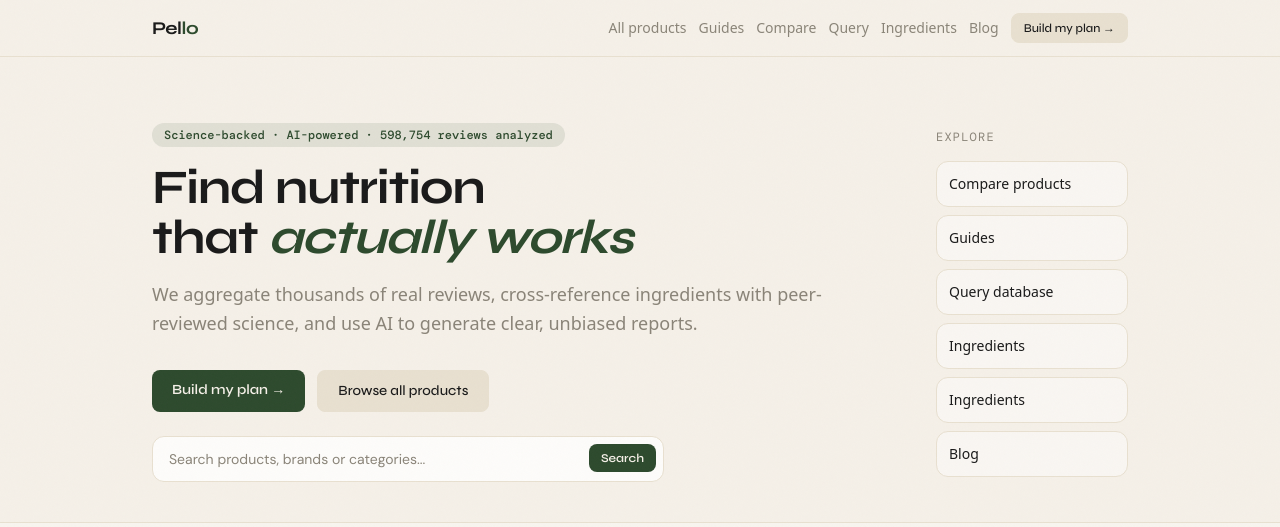
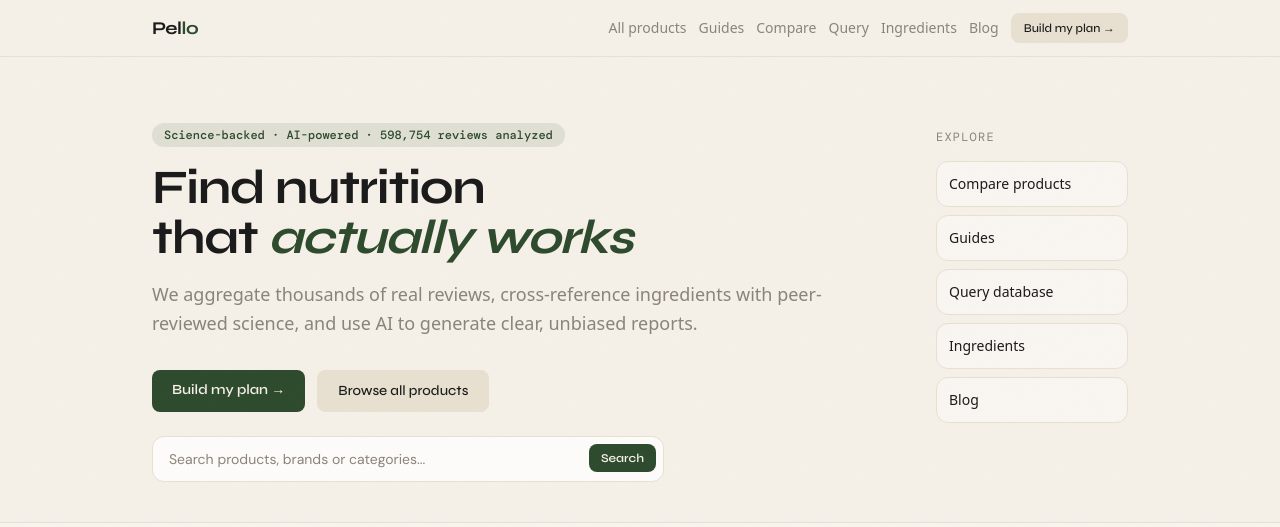
Before and after one commit to Nutrev/pello-nutrition, a Next.js app: page / in a window 1280 px wide. Shown: the top 527 px of the page. Built offline with nearby package versions, Linux system fonts and the light colour scheme.

Commit message:
Fix duplicate Ingredients in explore links

```diff
--- a/app/page.tsx
+++ b/app/page.tsx
@@ -155,7 +155,6 @@ export default function HomePage() {
               { href: "/guides", label: "Guides", desc: "Calculators + science" },
               { href: "/query", label: "Query database", desc: "Bloomberg Terminal" },
               { href: "/ingredients", label: "Ingredients", desc: "Encyclopedia" },
-              { href: "/ingredients", label: "Ingredients" },
               { href: "/blog", label: "Blog", desc: "Articles & guides" },
             ].map((link) => (
               <Link key={link.href} href={link.href}
```
